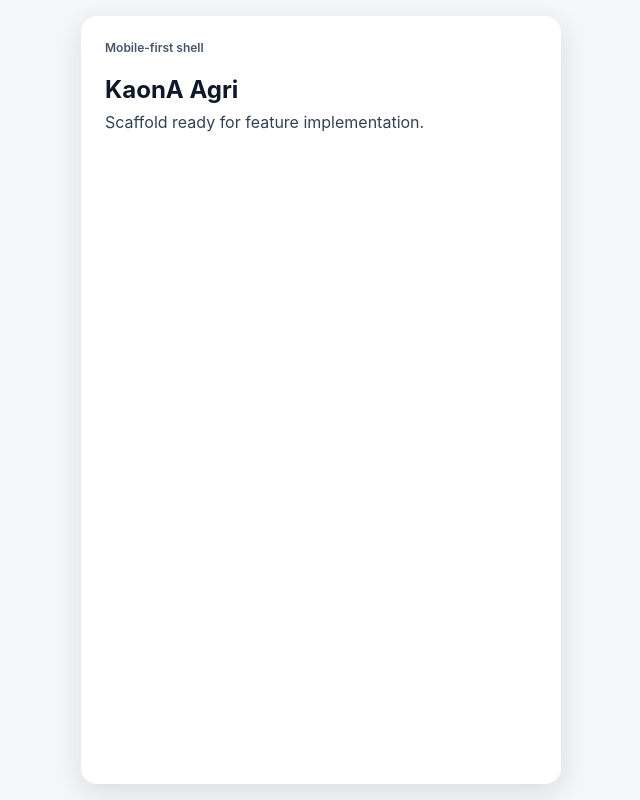
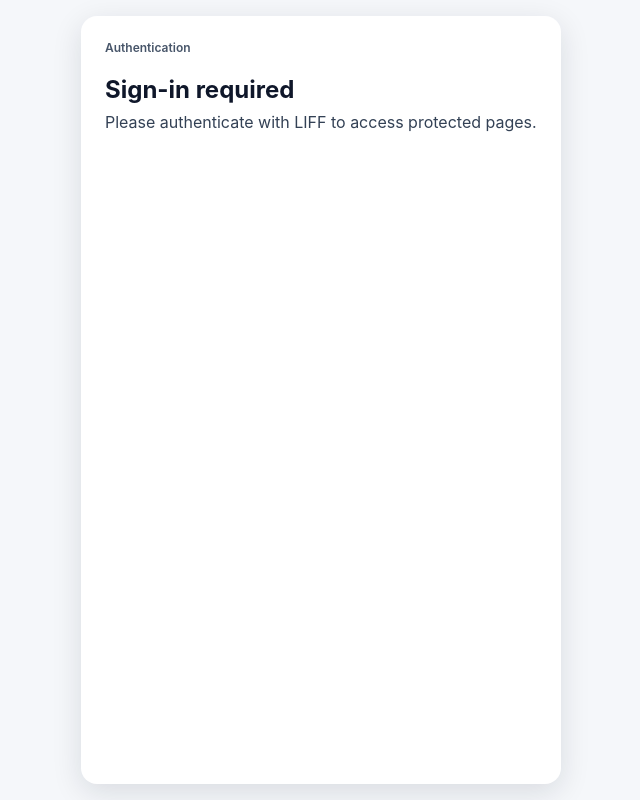
Before and after one commit to noikaona-sketch/KaonA-Agri, a Next.js app: page / in a window 1280 px wide. Shown: the whole page, without its empty margins (319-959 px from the left). Built offline with nearby package versions, Linux system fonts and the light colour scheme; no server answers.

Commit message:
feat(auth): add frontend auth provider and protected route states

```diff
--- a/app/page.tsx
+++ b/app/page.tsx
@@ -1,7 +1,13 @@
+import { ProtectedRouteState } from '@/shared/components/protected-route-state';
 import { MobileAppShell } from '@/shared/components/mobile-app-shell';
 
 export default function HomePage() {
   return (
-    <MobileAppShell title="KaonA Agri" subtitle="Scaffold ready for feature implementation." />
+    <ProtectedRouteState>
+      <MobileAppShell
+        title="KaonA Agri"
+        subtitle="Authenticated session ready for protected module implementation."
+      />
+    </ProtectedRouteState>
   );
 }
--- a/src/providers/app-providers.tsx
+++ b/src/providers/app-providers.tsx
@@ -4,6 +4,7 @@ import type { ReactNode } from 'react';
 import { useEffect } from 'react';
 
 import { initLiff } from '@/lib/liff/init-liff';
+import { AuthProvider } from '@/providers/auth-provider';
 
 type AppProvidersProps = {
   children: ReactNode;
@@ -16,5 +17,5 @@ export function AppProviders({ children }: AppProvidersProps) {
     });
   }, []);
 
-  return <>{children}</>;
+  return <AuthProvider>{children}</AuthProvider>;
 }
--- /dev/null
+++ b/src/providers/auth-provider.tsx
@@ -0,0 +1,83 @@
+'use client';
+
+import type { Session } from '@supabase/supabase-js';
+import type { ReactNode } from 'react';
+import { createContext, useContext, useEffect, useMemo, useState } from 'react';
+
+import { createSupabaseBrowserClient } from '@/lib/supabase/client';
+
+type AuthStatus = 'loading' | 'authenticated' | 'unauthenticated' | 'error';
+
+type AuthContextValue = {
+  status: AuthStatus;
+  session: Session | null;
+  errorMessage: string | null;
+};
+
+const AuthContext = createContext<AuthContextValue | null>(null);
+
+type AuthProviderProps = {
+  children: ReactNode;
+};
+
+export function AuthProvider({ children }: AuthProviderProps) {
+  const [status, setStatus] = useState<AuthStatus>('loading');
+  const [session, setSession] = useState<Session | null>(null);
+  const [errorMessage, setErrorMessage] = useState<string | null>(null);
+
+  useEffect(() => {
+    try {
+      const supabase = createSupabaseBrowserClient();
+
+      void supabase.auth.getSession().then(({ data, error }) => {
+        if (error) {
+          setStatus('error');
+          setErrorMessage(error.message);
+          return;
+        }
+
+        const currentSession = data.session;
+        setSession(currentSession);
+        setStatus(currentSession ? 'authenticated' : 'unauthenticated');
+      });
+
+      const {
+        data: { subscription },
+      } = supabase.auth.onAuthStateChange((_event, updatedSession) => {
+        setSession(updatedSession);
+        setErrorMessage(null);
+        setStatus(updatedSession ? 'authenticated' : 'unauthenticated');
+      });
+
+      return () => {
+        subscription.unsubscribe();
+      };
+    } catch (error: unknown) {
+      setStatus('error');
+      setErrorMessage(error instanceof Error ? error.message : 'Unable to initialize auth session.');
+    }
+
+    return undefined;
+  }, []);
+
+  const value = useMemo(
+    () => ({
+      status,
+      session,
+      errorMessage,
+    }),
+    [status, session, errorMessage]
+  );
+
+  return <AuthContext.Provider value={value}>{children}</AuthContext.Provider>;
+}
+
+export function useAuth() {
+  const context = useContext(AuthContext);
+
+  if (!context) {
+    throw new Error('useAuth must be used within AuthProvider.');
+  }
+
+  return context;
+}
--- /dev/null
+++ b/src/shared/components/protected-route-state.tsx
@@ -0,0 +1,63 @@
+'use client';
+
+import type { ReactNode } from 'react';
+
+import { useAuth } from '@/providers/auth-provider';
+
+type ProtectedRouteStateProps = {
+  children: ReactNode;
+  fallbackLoading?: ReactNode;
+  fallbackUnauthenticated?: ReactNode;
+  fallbackError?: ReactNode;
+};
+
+function DefaultState({ title, subtitle }: { title: string; subtitle: string }) {
+  return (
+    <main className="mobile-shell">
+      <section className="mobile-shell__card">
+        <p className="mobile-shell__kicker">Authentication</p>
+        <h1 className="mobile-shell__title">{title}</h1>
+        <p className="mobile-shell__subtitle">{subtitle}</p>
+      </section>
+    </main>
+  );
+}
+
+export function ProtectedRouteState({
+  children,
+  fallbackLoading,
+  fallbackUnauthenticated,
+  fallbackError,
+}: ProtectedRouteStateProps) {
+  const { status, errorMessage } = useAuth();
+
+  if (status === 'loading') {
+    return fallbackLoading ?? (
+      <DefaultState title="Checking session" subtitle="Confirming your authentication state." />
+    );
+  }
+
+  if (status === 'error') {
+    return (
+      fallbackError ?? (
+        <DefaultState
+          title="Authentication unavailable"
+          subtitle={errorMessage ?? 'Please retry in a moment.'}
+        />
+      )
+    );
+  }
+
+  if (status === 'unauthenticated') {
+    return (
+      fallbackUnauthenticated ?? (
+        <DefaultState
+          title="Sign-in required"
+          subtitle="Please authenticate with LIFF to access protected pages."
+        />
+      )
+    );
+  }
+
+  return <>{children}</>;
+}
```
